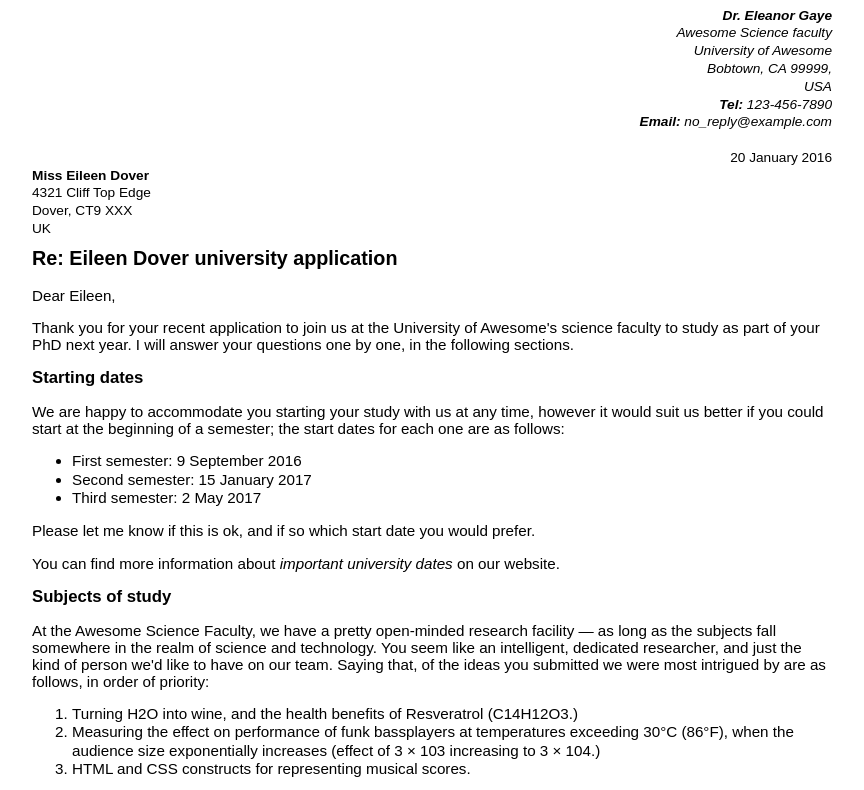
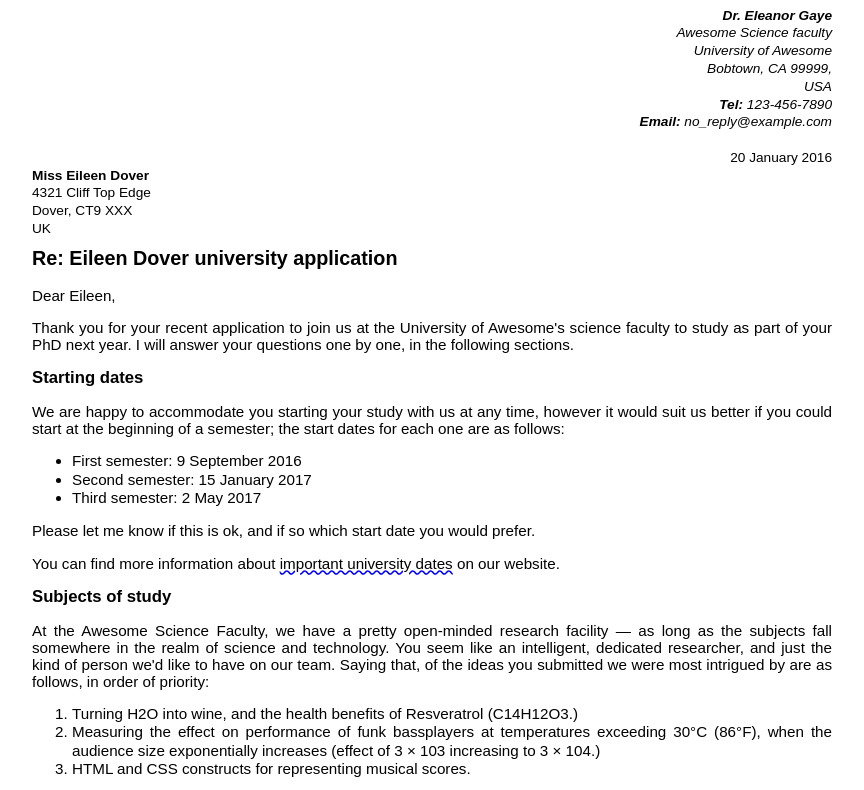
Before and after one commit to ecolmena/AssignHtml, a plain HTML site: page html-assigment-no2.html in a window 1280 px wide. Shown: the top 790 px of the page, without its empty margins (208-1072 px from the left). Drawn offline with Linux system fonts and the light colour scheme.

Commit message:
issues with css

```diff
--- a/html-assigment-no2.html
+++ b/html-assigment-no2.html
@@ -10,10 +10,6 @@
             margin: 0 auto;
             font-family: Arial, Helvetica, sans-serif;
             font-size: 0.95em;
-            }
-
-        .sender-column {
-            text-align: right;
             }
 
         h1 {
@@ -37,12 +33,14 @@
             line-height: 0.3;
         }
 
-        em {
-            text-emphasis-color: blue;
-            text-underline-position: below;
+        .enfasis {
+            text-decoration-line: underline;
+            text-decoration-style: wavy;
+            text-decoration-color: blue;
         }
-        p {
-            align-content: stretch;
+        .cuerpo {
+            text-align: justify;
+            text-justify: inter-word;
         }
         dd, dt, li {
             line-height: 1.2;
@@ -72,7 +70,7 @@
                <p>UK</p>
             </section>
 
-            <section id="body" class="body">
+            <section id="cuerpo" class="cuerpo">
                 <h1>Re: Eileen Dover university application</h1>
 
                 <p>Dear Eileen,</p>
@@ -94,7 +92,7 @@
 
                 <p>Please let me know if this is ok, and if so which start date you would prefer.</p>
 
-                <p>You can find more information about <em>important university dates</em>  on our website.</p>
+                <p>You can find more information about <u class="enfasis">important university dates</u> on our website.</p>
 
                 <h2>Subjects of study</h2>
 
```
